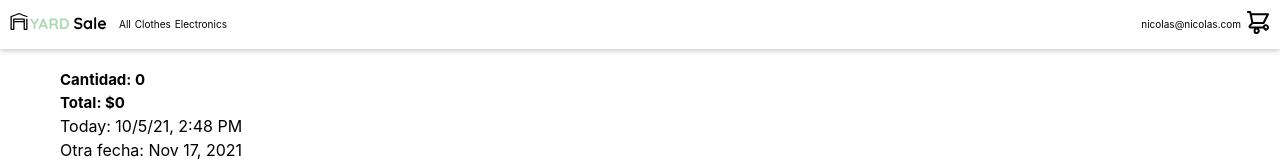
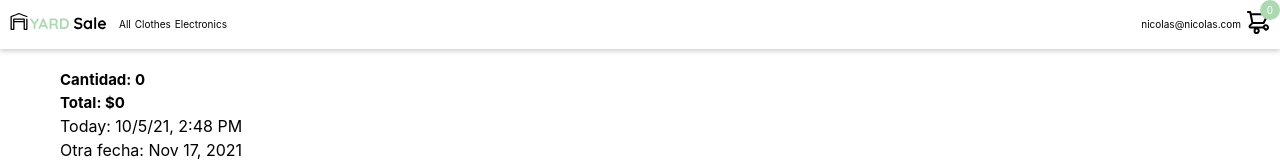
Before and after one commit to andres-mestra/store-comp, an Angular app: page / in a window 1280 px wide. Shown: the top 161 px of the page. Built offline with nearby package versions, Linux system fonts and the light colour scheme; no server answers.

Commit message:
feat(Observable): Reactividad con observables

```diff
--- a/src/app/components/nav/nav.component.html
+++ b/src/app/components/nav/nav.component.html
@@ -33,10 +33,11 @@
     </nav>
     <div class="info">
       <div class="account">nicolas@nicolas.com</div>
-      <div>
+      <div class="cart">
         <a href="">
           <img src="./assets/svg/icon_shopping_cart.svg" alt="logo" />
         </a>
+        <span class="counter">{{ counter }}</span>
       </div>
     </div>
   </div>
--- a/src/app/components/nav/nav.component.scss
+++ b/src/app/components/nav/nav.component.scss
@@ -72,6 +72,22 @@
     .account {
       margin-right: 0.5em;
     }
+    .cart {
+      position: relative;
+      .counter {
+        width: 20px;
+        height: 20px;
+        line-height: 20px;
+        background: #acd9b2;
+        border-radius: 50%;
+        display: block;
+        color: white;
+        text-align: center;
+        position: absolute;
+        top: -10px;
+        right: -10px;
+      }
+    }
   }
 }
 
--- a/src/app/components/nav/nav.component.ts
+++ b/src/app/components/nav/nav.component.ts
@@ -1,4 +1,5 @@
 import { Component, OnInit } from '@angular/core';
+import { StoreService } from '../../services/store.service';
 
 @Component({
   selector: 'app-nav',
@@ -7,10 +8,15 @@
 })
 export class NavComponent implements OnInit {
   activeMenu = false;
+  counter = 0;
 
-  constructor() {}
+  constructor(private storeService: StoreService) {}
 
-  ngOnInit(): void {}
+  ngOnInit(): void {
+    this.storeService.myCart$.subscribe((products) => {
+      this.counter = products.length;
+    });
+  }
 
   toggleMenu() {
     this.activeMenu = !this.activeMenu;
--- a/src/app/services/store.service.ts
+++ b/src/app/services/store.service.ts
@@ -1,4 +1,5 @@
 import { Injectable } from '@angular/core';
+import { BehaviorSubject } from 'rxjs';
 import { Product } from '../models/product.model';
 
 @Injectable({
@@ -6,10 +7,15 @@
 })
 export class StoreService {
   private myShoppingCart: Product[] = [];
+  private myCart = new BehaviorSubject<Product[]>([]);
+
+  myCart$ = this.myCart.asObservable();
+
   constructor() {}
 
   onAddToShoppingCart(product: Product) {
     this.myShoppingCart.push(product);
+    this.myCart.next(this.myShoppingCart);
   }
 
   getShoppingCart() {
```
